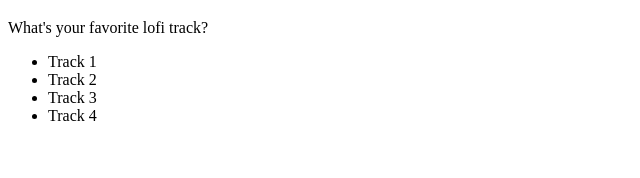
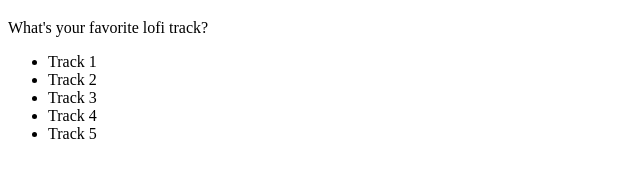
Before and after one commit to SMcGregor199/alofiblog, a React (Vite) app: page / in a window 1280 px wide. Shown: the part 442-620 px from the top of the page, without its empty margins (0-640 px from the left). Built offline with nearby package versions, Linux system fonts and the light colour scheme.

Commit message:
add 5th track

```diff
--- a/src/main.jsx
+++ b/src/main.jsx
@@ -1,19 +1,21 @@
 import {createRoot} from "react-dom/client"
 import heroPng from "./assets/hero.png";
 const root = createRoot(document.querySelector("#root"))
-
+const tracks = <ul>
+  <li>Track 1</li>
+  <li>Track 2</li>
+  <li>Track 3</li>
+  <li>Track 4</li>
+  <li>Track 5</li>
+</ul>
+console.log(tracks);
 function Main () {
   return(
     <main>
       <h1>Welcome to {import.meta.env.VITE_NEW_TITLE}</h1>
       <img src={heroPng} alt="Hero" />
       <p>What's your favorite lofi track?</p>
-      <ul>
-        <li>Track 1</li>
-        <li>Track 2</li>
-        <li>Track 3</li>
-        <li>Track 4</li>
-      </ul>
+      {tracks}
     </main>
   )
 }
```
